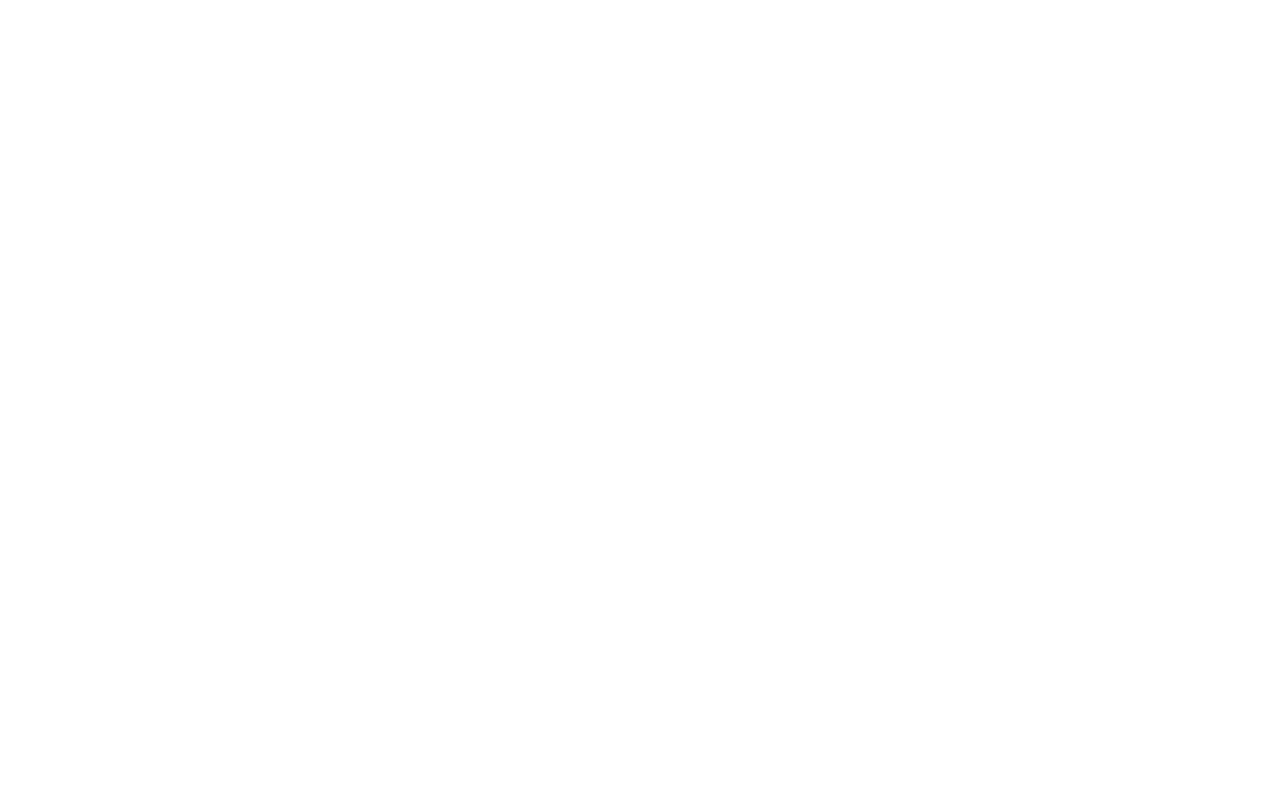
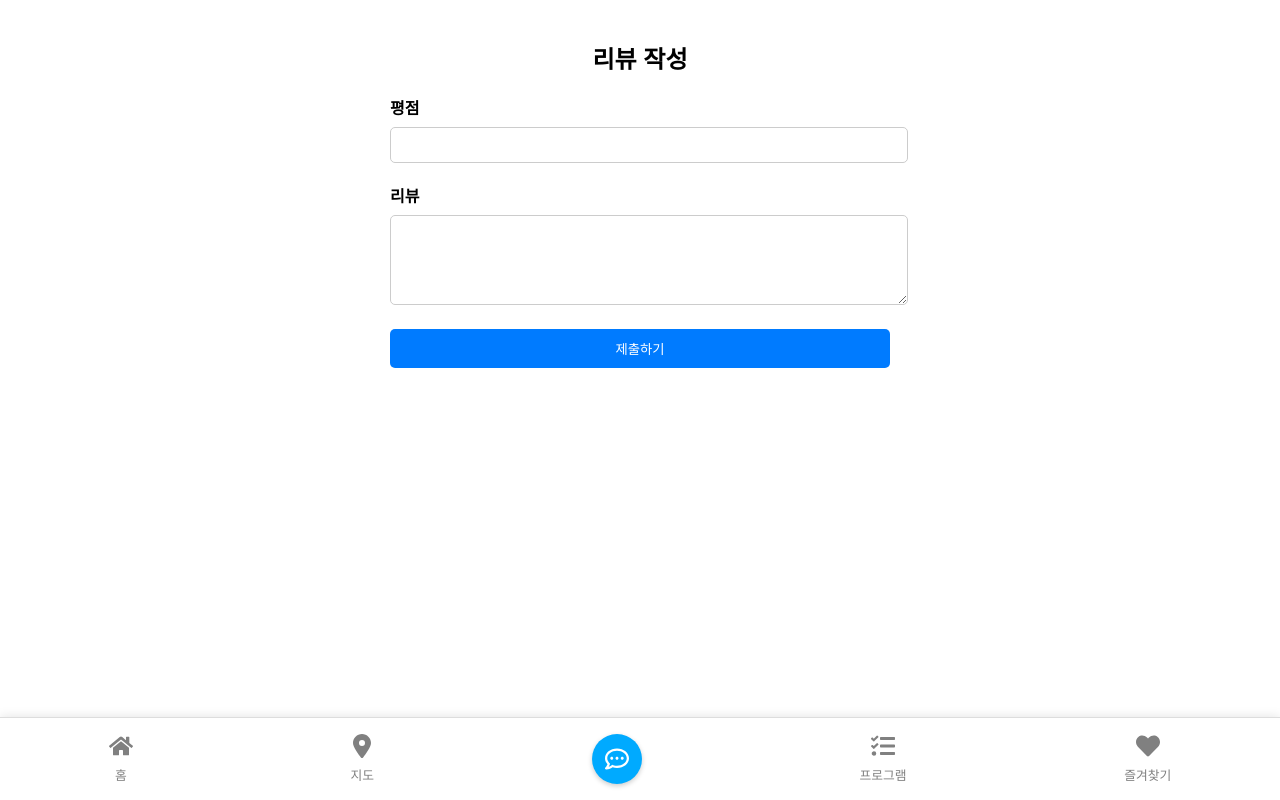
Before and after one commit to Hszoo/Seomile-travel-FE, a React (Create React App) app: page /review/1 in a window 1280 px wide. Before the commit this address had no page. Built offline with nearby package versions, Linux system fonts and the light colour scheme.

Commit message:
ADD : 리뷰 페이지

```diff
--- a/src/App.js
+++ b/src/App.js
@@ -1,4 +1,4 @@
-import React, { useState, useEffect } from 'react';
+import React, { useState, useEffect } from 'react'; // React에서 useState와 useEffect를 가져옵니다.
 import { BrowserRouter as Router, Route, Routes, Navigate } from 'react-router-dom';
 import './App.css';
 import Footer from './components/footer';
@@ -9,7 +9,7 @@
 import TravelDetail from './views/traveldetail';
 import Login from './views/login';
 import SignUp from './views/signup';
-import Chat from './views/chat'; // chat.jsx 파일 import
+import Review from './views/review'; // 리뷰 컴포넌트 추가
 
 const App = () => {
   const [isAuthenticated, setIsAuthenticated] = useState(false);
@@ -37,82 +37,23 @@
         <Routes>
           <Route path="/login" element={<Login onLogin={handleLogin} />} />
           <Route path="/signup" element={<SignUp />} />
-
-          {/* 인증 필요 없는 페이지 */}
-          <Route
-            path="/"
-            element={
-              <div>
-                <Home />
-                <Footer />
-              </div>
-            }
-          />
-
-          {/* 인증이 필요한 페이지 */}
+          <Route path="/" element={<Home />} />
+          <Route path="/detail/:id" element={<TravelDetail />} />
+          <Route path="/review/:id" element={<Review />} /> {/* 리뷰 페이지 경로 추가 */}
           <Route
             path="/map"
-            element={
-              isAuthenticated ? (
-                <div>
-                  <Map />
-                  <Footer />
-                </div>
-              ) : (
-                <Navigate to="/login" replace />
-              )
-            }
+            element={isAuthenticated ? <Map /> : <Navigate to="/login" replace />}
           />
           <Route
             path="/program"
-            element={
-              isAuthenticated ? (
-                <div>
-                  <Program />
-                  <Footer />
-                </div>
-              ) : (
-                <Navigate to="/login" replace />
-              )
-            }
+            element={isAuthenticated ? <Program /> : <Navigate to="/login" replace />}
           />
           <Route
             path="/favorites"
-            element={
-              isAuthenticated ? (
-                <div>
-                  <Favorites />
-                  <Footer />
-                </div>
-              ) : (
-                <Navigate to="/login" replace />
-              )
-            }
-          />
-          <Route
-            path="/detail/:id"
-            element={
-              isAuthenticated ? (
-                <TravelDetail />
-              ) : (
-                <Navigate to="/login" replace />
-              )
-            }
-          />
-          <Route
-            path="/chat"
-            element={
-              isAuthenticated ? (
-                <div>
-                  <Chat />
-                  <Footer />
-                </div>
-              ) : (
-                <Navigate to="/login" replace />
-              )
-            }
+            element={isAuthenticated ? <Favorites /> : <Navigate to="/login" replace />}
           />
         </Routes>
+        <Footer />
       </div>
     </Router>
   );
--- a/src/views/review.jsx
+++ b/src/views/review.jsx
@@ -0,0 +1,109 @@
+import React, { useState } from 'react';
+import { useParams, useNavigate } from 'react-router-dom';
+import styled from 'styled-components';
+import axios from 'axios';
+
+const Container = styled.div`
+  padding: 20px;
+  max-width: 500px;
+  margin: auto;
+`;
+
+const Title = styled.h2`
+  text-align: center;
+  margin-bottom: 20px;
+`;
+
+const Label = styled.label`
+  display: block;
+  margin-bottom: 8px;
+  font-weight: bold;
+`;
+
+const Input = styled.input`
+  width: 100%;
+  padding: 8px;
+  margin-bottom: 20px;
+  border: 1px solid #ccc;
+  border-radius: 5px;
+  font-size: 16px;
+`;
+
+const TextArea = styled.textarea`
+  width: 100%;
+  padding: 8px;
+  margin-bottom: 20px;
+  border: 1px solid #ccc;
+  border-radius: 5px;
+  font-size: 16px;
+`;
+
+const SubmitButton = styled.button`
+  background-color: #007bff;
+  color: white;
+  border: none;
+  padding: 10px 20px;
+  border-radius: 5px;
+  cursor: pointer;
+  width: 100%;
+
+  &:hover {
+    background-color: #0056b3;
+  }
+`;
+
+const Review = () => {
+  const { id } = useParams(); // 여행지 ID를 URL에서 가져옴
+  const navigate = useNavigate();
+  const [rating, setRating] = useState('');
+  const [review, setReview] = useState('');
+
+  const handleSubmit = async (e) => {
+    e.preventDefault();
+
+    try {
+      await axios.post(`http://127.0.0.1:8080/travel/${id}/review`, {
+        rating,
+        review
+      });
+
+      // 리뷰 제출 후 상세 페이지로 돌아감
+      navigate(`/detail/${id}`);
+    } catch (err) {
+      console.error('Error submitting review:', err);
+    }
+  };
+
+  return (
+    <Container>
+      <Title>리뷰 작성</Title>
+      <form onSubmit={handleSubmit}>
+        <div>
+          <Label htmlFor="rating">평점</Label>
+          <Input
+            type="number"
+            id="rating"
+            value={rating}
+            onChange={(e) => setRating(e.target.value)}
+            min="1"
+            max="5"
+            required
+          />
+        </div>
+        <div>
+          <Label htmlFor="review">리뷰</Label>
+          <TextArea
+            id="review"
+            value={review}
+            onChange={(e) => setReview(e.target.value)}
+            rows="4"
+            required
+          />
+        </div>
+        <SubmitButton type="submit">제출하기</SubmitButton>
+      </form>
+    </Container>
+  );
+};
+
+export default Review;
--- a/src/views/traveldetail.jsx
+++ b/src/views/traveldetail.jsx
@@ -1,8 +1,7 @@
-import React from 'react';
+import React, { useState, useEffect } from 'react';
+import { useParams, useNavigate } from 'react-router-dom'; // useNavigate 추가
 import styled from 'styled-components';
-import { useParams } from 'react-router-dom';
-import { BabyIcon, BlindIcon, DeafIcon, WheelchairIcon, StarIcon } from '../components/icons/auth-icon';
-import PropTypes from 'prop-types';
+import axios from 'axios';
 
 const Container = styled.div`
   padding: 20px;
@@ -34,64 +33,72 @@
   margin: 20px 0;
 `;
 
-const IconWrapper = styled.div`
-  display: flex;
-  align-items: center;
-  font-size: 24px;
-  margin-right: 10px;
+const ReviewButton = styled.button`
+  background-color: #007bff;
+  color: white;
+  border: none;
+  padding: 10px 20px;
+  border-radius: 5px;
+  cursor: pointer;
+  margin-top: 20px;
+
+  &:hover {
+    background-color: #0056b3;
+  }
 `;
 
-const TravelDetail = ({ travelPlaces }) => {
-  const { id } = useParams();
-  const place = travelPlaces.find(p => p.id === id);
+const TravelDetail = () => {
+  const { id } = useParams(); // URL 파라미터에서 id를 추출
+  const navigate = useNavigate(); // useNavigate를 통해 페이지 이동을 관리
+  const [place, setPlace] = useState(null); // 여행지 데이터를 저장할 상태
+  const [loading, setLoading] = useState(true); // 로딩 상태 관리
+  const [error, setError] = useState(null); // 오류 상태 관리
 
+  useEffect(() => {
+    const fetchTravelDetail = async () => {
+      try {
+        setLoading(true);
+        const response = await axios.get(`http://127.0.0.1:8080/travel`, {
+          params: { travelCode: id } // 서버에 travelCode로 id를 전달
+        });
+        setPlace(response.data);
+        setLoading(false);
+      } catch (err) {
+        console.error('Error fetching travel detail:', err);
+        setError('Error fetching travel detail');
+        setLoading(false);
+      }
+    };
+
+    fetchTravelDetail();
+  }, [id]);
+
+  if (loading) return <div>Loading...</div>;
+  if (error) return <div>{error}</div>;
+  if (!place) return <div>No travel data available</div>;
+
+  const handleReviewClick = () => {
+    navigate(`/review/${id}`); // 리뷰 페이지로 이동
+  };
 
   return (
     <Container>
-      <Image src={place.image} alt={place.title} />
-      <Title>
-        {place.title}
-        <IconWrapper>
-          {place.blind && <BlindIcon />}
-          {place.deaf && <DeafIcon />}
-          {place.baby && <BabyIcon />}
-          {place.wheelchair && <WheelchairIcon />}
-        </IconWrapper>
-      </Title>
+      <Image src={place.travImg} alt={place.travName} />
+      <Title>{place.travName}</Title>
       <Rating>
-        <StarIcon /> {place.rating}
+        <span>Rating: {place.reviewRating}</span>
       </Rating>
       <BasicInfo>
         <h3>기본 정보</h3>
-        <p>주소: {place.address}</p>
-        <p>문의: {place.contact}</p>
-        <p>휴무일: {place.closedDays}</p>
-        <p>이용시간: {place.hours}</p>
+        <p>주소: {place.travAddress}</p>
+        <p>문의: {place.tel}</p>
+        <p>휴무일: {place.closeDate}</p>
+        <p>이용시간: {place.availableTime}</p>
         <p>이용요금: {place.fee}</p>
       </BasicInfo>
+      <ReviewButton onClick={handleReviewClick}>리뷰 작성하기</ReviewButton>
     </Container>
   );
 };
 
-TravelDetail.propTypes = {
-  travelPlaces: PropTypes.arrayOf(
-    PropTypes.shape({
-      id: PropTypes.string.isRequired,
-      image: PropTypes.string.isRequired,
-      title: PropTypes.string.isRequired,
-      location: PropTypes.string.isRequired,
-      rating: PropTypes.string.isRequired,
-      blind: PropTypes.bool,
-      deaf: PropTypes.bool,
-      baby: PropTypes.bool,
-      wheelchair: PropTypes.bool,
-      address: PropTypes.string.isRequired,
-      contact: PropTypes.string.isRequired,
-      closedDays: PropTypes.string.isRequired,
-      hours: PropTypes.string.isRequired,
-      fee: PropTypes.string.isRequired,
-    })
-  ).isRequired,
-};
-
 export default TravelDetail;
```
